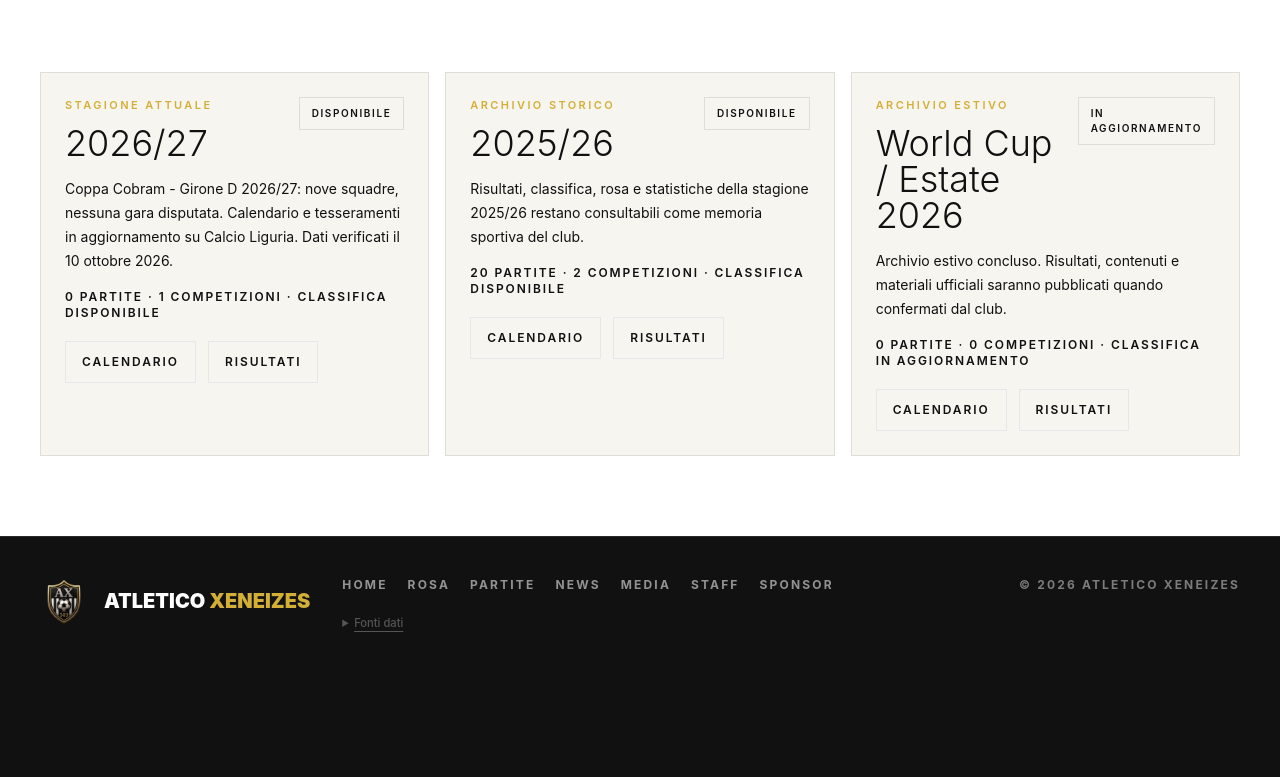
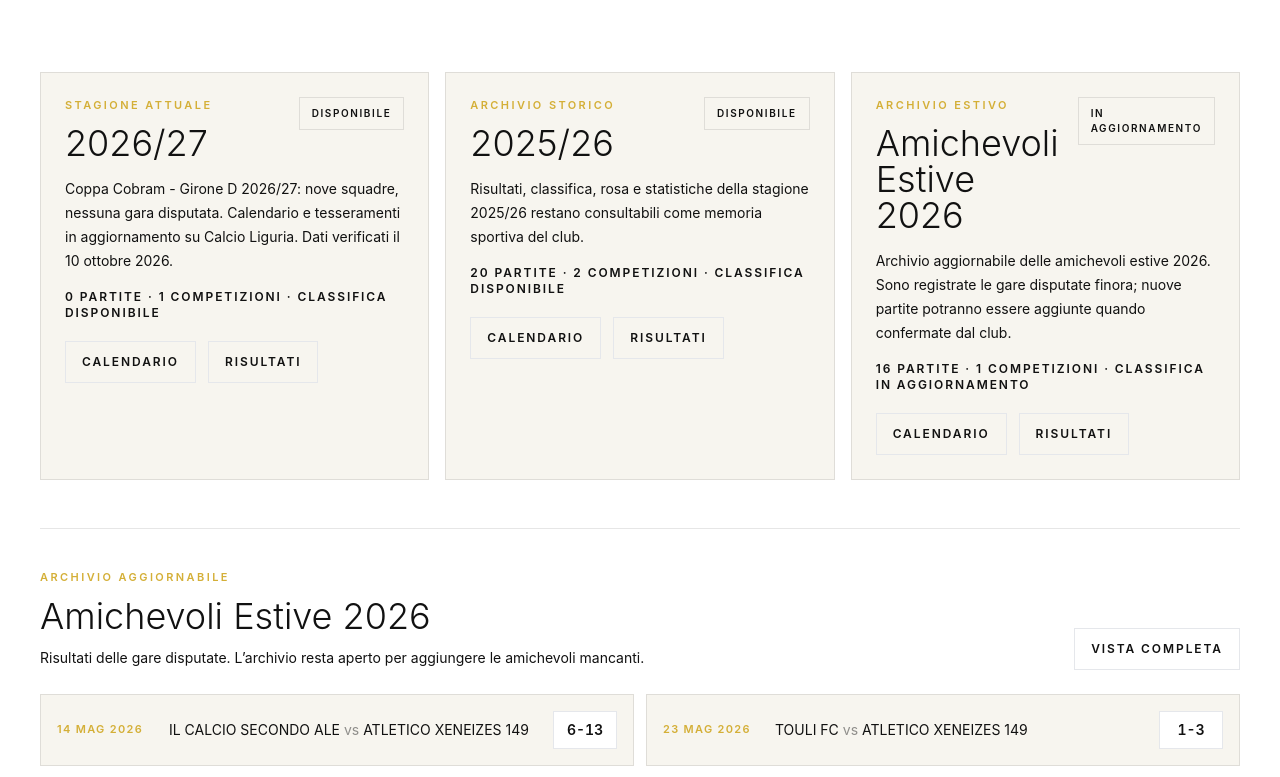
Before and after one commit to mpichereddu95/atletico-xeneizes, a Next.js app: page /stagioni in a window 1280 px wide. Shown: the part 420-1197 px from the top of the page. Before the commit the page ends 1093 px from the top, so only its background shows below. Built offline with nearby package versions, Linux system fonts and the light colour scheme; no server answers.

Commit message:
Add 2026 summer friendlies archive

```diff
--- a/app/partite/page.tsx
+++ b/app/partite/page.tsx
@@ -11,7 +11,7 @@ export default async function PartitePage() {
       <PageHero
         kicker="Partite"
         title="Calendario, risultati e classifica"
-        text="Calendario della stagione in corso in aggiornamento e archivio completo 2025/26 con risultati, classifica e Poule Scudetto."
+        text="Calendario della stagione in corso in aggiornamento, archivio 2025/26 e risultati delle Amichevoli Estive 2026."
         primaryCta={{ href: "/", label: "Torna alla home" }}
         secondaryCta={{ href: "/news", label: "Ultimi report" }}
       />
--- a/app/stagioni/page.tsx
+++ b/app/stagioni/page.tsx
@@ -2,6 +2,8 @@ import type { Metadata } from "next";
 import Link from "next/link";
 import { PageHero } from "@/components/PageHero";
 import { getMatches, getSeasonSummaries, getStandings } from "@/lib/api";
+import { summerFriendliesSeasonLabel } from "@/data/club";
+import { formatDate } from "@/lib/utils";
 
 export const metadata: Metadata = {
   title: "Stagioni",
@@ -10,6 +12,9 @@ export const metadata: Metadata = {
 
 export default async function StagioniPage() {
   const [matches, standings, seasons] = await Promise.all([getMatches(), getStandings(), getSeasonSummaries()]);
+  const summerFriendlies = matches
+    .filter((match) => match.season === summerFriendliesSeasonLabel)
+    .sort((a, b) => a.date.localeCompare(b.date));
 
   return (
     <main>
@@ -57,6 +62,27 @@ export default async function StagioniPage() {
               );
             })}
           </div>
+          <section className="mt-12 border-t border-axBlack/10 pt-10" aria-labelledby="summer-friendlies-heading">
+            <div className="flex flex-col gap-4 sm:flex-row sm:items-end sm:justify-between">
+              <div>
+                <p className="text-[11px] font-semibold uppercase tracking-[0.22em] text-axGold">Archivio aggiornabile</p>
+                <h2 id="summer-friendlies-heading" className="mt-3 font-display text-4xl font-light leading-none text-axBlack">Amichevoli Estive 2026</h2>
+                <p className="mt-3 max-w-2xl text-sm leading-6 text-axBlack/62">Risultati delle gare disputate. L’archivio resta aperto per aggiungere le amichevoli mancanti.</p>
+              </div>
+              <Link href="/partite" className="inline-flex w-fit border border-axBlack/12 px-4 py-3 text-xs font-semibold uppercase tracking-[0.16em] text-axBlack transition hover:border-axGold hover:text-axGold">
+                Vista completa
+              </Link>
+            </div>
+            <div className="mt-6 grid gap-3 md:grid-cols-2">
+              {summerFriendlies.map((match) => (
+                <article key={match.id} className="grid min-w-0 gap-3 border border-axBlack/10 bg-[#f7f5ef] p-4 sm:grid-cols-[100px_minmax(0,1fr)_auto] sm:items-center">
+                  <time dateTime={match.date} className="text-[11px] font-semibold uppercase tracking-[0.12em] text-axGold">{formatDate(match.date)}</time>
+                  <p className="min-w-0 text-sm leading-5 text-axBlack [overflow-wrap:anywhere]">{match.home} <span className="text-axBlack/45">vs</span> {match.away}</p>
+                  <span className="inline-flex w-fit min-w-16 justify-center border border-axBlack/12 bg-white px-3 py-2 text-sm font-semibold tabular-nums text-axBlack">{match.score}</span>
+                </article>
+              ))}
+            </div>
+          </section>
         </div>
       </section>
     </main>
--- a/components/MatchesSection.tsx
+++ b/components/MatchesSection.tsx
@@ -45,7 +45,8 @@ export function MatchesSection({ matches, standings }: MatchesSectionProps) {
     return outcomeFilter === outcome;
   });
 
-  const summary = getSummary(matches, standings, season);
+  const isFriendlyArchive = effectiveCompetition === "Amichevoli Estive 2026";
+  const summary = getSummary(filteredMatches, standings, season);
 
   return (
     <section id="partite" className="bg-white py-20 text-axBlack lg:py-28">
@@ -66,10 +67,10 @@ export function MatchesSection({ matches, standings }: MatchesSectionProps) {
             </div>
 
             <div className="mt-8 grid gap-3">
-              <SummaryItem label="Posizione nel girone" value={summary.position} />
+              <SummaryItem label={isFriendlyArchive ? "Amichevoli" : "Posizione nel girone"} value={summary.position} />
               <SummaryItem label="Bilancio" value={summary.record} />
               <SummaryItem label="Reti" value={summary.goals} />
-              <SummaryItem label="Fase finale" value={summary.finalPhase} />
+              <SummaryItem label={isFriendlyArchive ? "Stato archivio" : "Fase finale"} value={isFriendlyArchive ? "In aggiornamento" : summary.finalPhase} />
             </div>
           </aside>
 
@@ -196,14 +197,14 @@ function CalendarPane({ matches }: { matches: Match[] }) {
         <div key={match.id} className="grid min-w-0 gap-4 border border-axBlack/10 p-4 lg:grid-cols-[120px_minmax(0,1fr)_auto] lg:items-center">
           <div>
             <p className="text-[11px] font-semibold uppercase tracking-[0.16em] text-axGold">{formatDate(match.date)}</p>
-            <p className="mt-1 text-xs font-light text-axBlack/58">{match.kickoff}</p>
+            {match.kickoff ? <p className="mt-1 text-xs font-light text-axBlack/58">{match.kickoff}</p> : null}
           </div>
           <div className="min-w-0">
             <p className="text-base font-light text-axBlack [overflow-wrap:anywhere]">
               {match.home} <span className="text-axGold">vs</span> {match.away}
             </p>
             <p className="mt-1 text-sm font-light text-axBlack/58">
-              {match.venue} · {match.phase}
+              {[match.phase, match.venue].filter(Boolean).join(" · ")}
             </p>
           </div>
           <div className="justify-self-start md:justify-self-end">
@@ -282,7 +283,7 @@ function CompactMatchRow({ match }: { match: Match }) {
       <div className="min-w-0">
         <p className="text-[15px] font-medium leading-snug text-axBlack [overflow-wrap:anywhere] sm:text-base">{opponent}</p>
         <p className="mt-1 text-xs font-light leading-snug text-axBlack/58 [overflow-wrap:anywhere] sm:text-sm">
-          {match.phase} · {match.venue}
+          {[match.phase, match.venue].filter(Boolean).join(" · ")}
         </p>
       </div>
     </div>
@@ -382,11 +383,23 @@ function EmptyState({ message }: { message: string }) {
 function getSummary(matches: Match[], standings: Standing[], season: string) {
   const tableRow = standings.find((row) => row.season === season && row.team === "ATLETICO XENEIZES 149");
   const finalPhaseMatches = matches.filter((match) => match.season === season && match.phase === "Poule Scudetto");
+  const played = matches.filter((match) => match.season === season && match.status === "played" && match.score);
+  const friendlyRecord = played.reduce((record, match) => {
+    const [homeGoals, awayGoals] = match.score!.split("-").map(Number);
+    const teamGoals = match.home === "ATLETICO XENEIZES 149" ? homeGoals : awayGoals;
+    const opponentGoals = match.home === "ATLETICO XENEIZES 149" ? awayGoals : homeGoals;
+    record.goalsFor += teamGoals;
+    record.goalsAgainst += opponentGoals;
+    if (teamGoals > opponentGoals) record.wins += 1;
+    else if (teamGoals < opponentGoals) record.losses += 1;
+    else record.draws += 1;
+    return record;
+  }, { wins: 0, draws: 0, losses: 0, goalsFor: 0, goalsAgainst: 0 });
 
   return {
-    position: tableRow?.position ? `${tableRow.position}° posto` : "Non ancora assegnata",
-    record: tableRow ? `${tableRow.wins}V · ${tableRow.draws}N · ${tableRow.losses}P` : "n.d.",
-    goals: tableRow ? `${tableRow.goalsFor} fatti · ${tableRow.goalsAgainst} subiti` : "n.d.",
+    position: tableRow?.position ? `${tableRow.position}° posto` : played.length ? `${played.length} disputate` : "Non ancora assegnata",
+    record: tableRow ? `${tableRow.wins}V · ${tableRow.draws}N · ${tableRow.losses}P` : played.length ? `${friendlyRecord.wins}V · ${friendlyRecord.draws}N · ${friendlyRecord.losses}P` : "n.d.",
+    goals: tableRow ? `${tableRow.goalsFor} fatti · ${tableRow.goalsAgainst} subiti` : played.length ? `${friendlyRecord.goalsFor} fatti · ${friendlyRecord.goalsAgainst} subiti` : "n.d.",
     finalPhase: finalPhaseMatches.length > 0 ? `${finalPhaseMatches.length} gare di Poule` : "non disponibile"
   };
 }
--- a/components/SeasonStatusSection.tsx
+++ b/components/SeasonStatusSection.tsx
@@ -7,8 +7,8 @@ type SeasonStatusSectionProps = {
 };
 
 export function SeasonStatusSection({ seasons }: SeasonStatusSectionProps) {
-  const primarySeasons = seasons.filter((season) => season.id !== "world-cup-estate-2026");
-  const secondaryArchive = seasons.find((season) => season.id === "world-cup-estate-2026");
+  const primarySeasons = seasons.filter((season) => season.id !== "summer-friendlies-2026");
+  const secondaryArchive = seasons.find((season) => season.id === "summer-friendlies-2026");
 
   return (
     <section className="bg-[#f7f5ef] py-14 text-axBlack lg:py-20">
--- a/data/club.ts
+++ b/data/club.ts
@@ -32,6 +32,7 @@ export const clubSources = {
 const season = "2025/26";
 export const currentSeasonLabel = "2026/27";
 export const archiveSeasonLabel = season;
+export const summerFriendliesSeasonLabel = "Amichevoli Estive 2026";
 const groupCompetition = "Coppa Cobram - Girone C";
 const pouleCompetition = "Coppa Cobram - Poule Scudetto";
 const fallbackAssists = null;
@@ -56,11 +57,11 @@ export const seasonSummaries: SeasonSummary[] = [
     hasOfficialData: true
   },
   {
-    id: "world-cup-estate-2026",
+    id: "summer-friendlies-2026",
     label: "Archivio estivo",
-    title: "World Cup / Estate 2026",
+    title: summerFriendliesSeasonLabel,
     status: "archive",
-    description: "Archivio estivo concluso. Risultati, contenuti e materiali ufficiali saranno pubblicati quando confermati dal club.",
+    description: "Archivio aggiornabile delle amichevoli estive 2026. Sono registrate le gare disputate finora; nuove partite potranno essere aggiunte quando confermate dal club.",
     href: "/stagioni",
     hasOfficialData: false
   }
@@ -346,7 +347,38 @@ export const matches: Match[] = [
     venue: "Via dell Acciaio",
     score: "3-2",
     status: "played"
-  }
+  },
+  ...[
+    ["2026-05-14", "IL CALCIO SECONDO ALE", "ATLETICO XENEIZES 149", "6-13"],
+    ["2026-05-23", "TOULI FC", "ATLETICO XENEIZES 149", "1-3"],
+    ["2026-06-25", "ATLETICO XENEIZES 149", "IL CALCIO SECONDO ALE", "6-5"],
+    ["2026-06-29", "SBROCCA JUNIORS FC", "ATLETICO XENEIZES 149", "5-6"],
+    ["2026-07-06", "SBROCCA JUNIORS FC", "ATLETICO XENEIZES 149", "7-5"],
+    ["2026-07-09", "ATHLETIC FIRE", "ATLETICO XENEIZES 149", "4-18"],
+    ["2026-07-16", "TOULI FC", "ATLETICO XENEIZES 149", "5-9"],
+    ["2026-07-21", "ATLETICO XENEIZES 149", "TOULI FC", "4-5"],
+    ["2026-07-29", "ATLETICO XENEIZES 149", "BURLANDO BEER", "6-1"],
+    ["2026-08-06", "ATLETICO XENEIZES 149", "DRINK TEAM 2015", "5-6"],
+    ["2026-08-11", "ATLETICO XENEIZES 149", "IL CALCIO SECONDO ALE", "6-2"],
+    ["2026-08-26", "ATLETICO XENEIZES 149", "ATHLETIC FIRE", "16-5"],
+    ["2026-09-08", "CINQUANTADUE ROSSO F.C.", "ATLETICO XENEIZES 149", "4-9"],
+    ["2026-09-15", "ATLETICO XENEIZES 149", "CERBERO FC", "6-2"],
+    ["2026-09-23", "ATLETICO XENEIZES 149", "DRINK TEAM 2015", "7-7"],
+    ["2026-09-30", "AGUILAS ZENA FC", "ATLETICO XENEIZES 149", "2-2"]
+  ].map(([date, home, away, score], index): Match => ({
+    id: `summer-2026-${String(index + 1).padStart(2, "0")}`,
+    season: summerFriendliesSeasonLabel,
+    competition: summerFriendliesSeasonLabel,
+    phase: "Amichevole",
+    round: String(index + 1),
+    date,
+    kickoff: "",
+    home,
+    away,
+    venue: "",
+    score,
+    status: "played"
+  }))
 ];
 
 export const latestResult = matches[matches.length - 1];
--- a/lib/types.ts
+++ b/lib/types.ts
@@ -30,7 +30,7 @@ export type Match = {
   id: string;
   season: string;
   competition: string;
-  phase: "Girone C" | "Girone D" | "Poule Scudetto";
+  phase: "Girone C" | "Girone D" | "Poule Scudetto" | "Amichevole";
   round: string;
   date: string;
   kickoff: string;
```
Also changed, not shown: lib/api.ts (+10 -2 lines), 5 other files (tests, documents, lock files or other folders).
